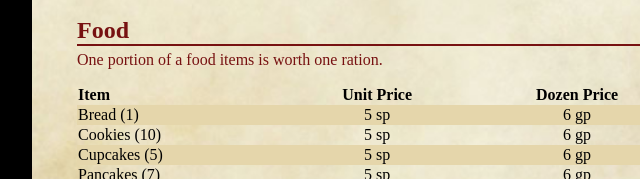
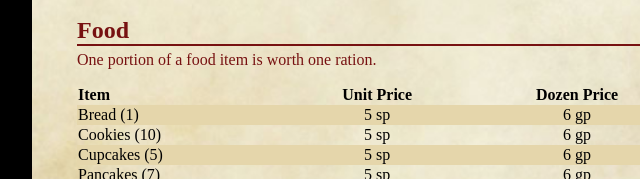
Before and after one commit to LarsDebloudts/XendriksCompany, a plain HTML site: page XendriksCompany/index.html in a window 1280 px wide. Shown: the part 621-800 px from the top of the page, 163-803 px from the left. Drawn offline with Linux system fonts and the light colour scheme.

Commit message:
Update index.html

```diff
--- a/XendriksCompany/index.html
+++ b/XendriksCompany/index.html
@@ -41,7 +41,7 @@
         </table>
 
         <h2>Food</h2>
-        <p class="special">One portion of a food items is worth one ration.</p>
+        <p class="special">One portion of a food item is worth one ration.</p>
         <table>
             <tr>
                 <th class="left">Item</th>
```
